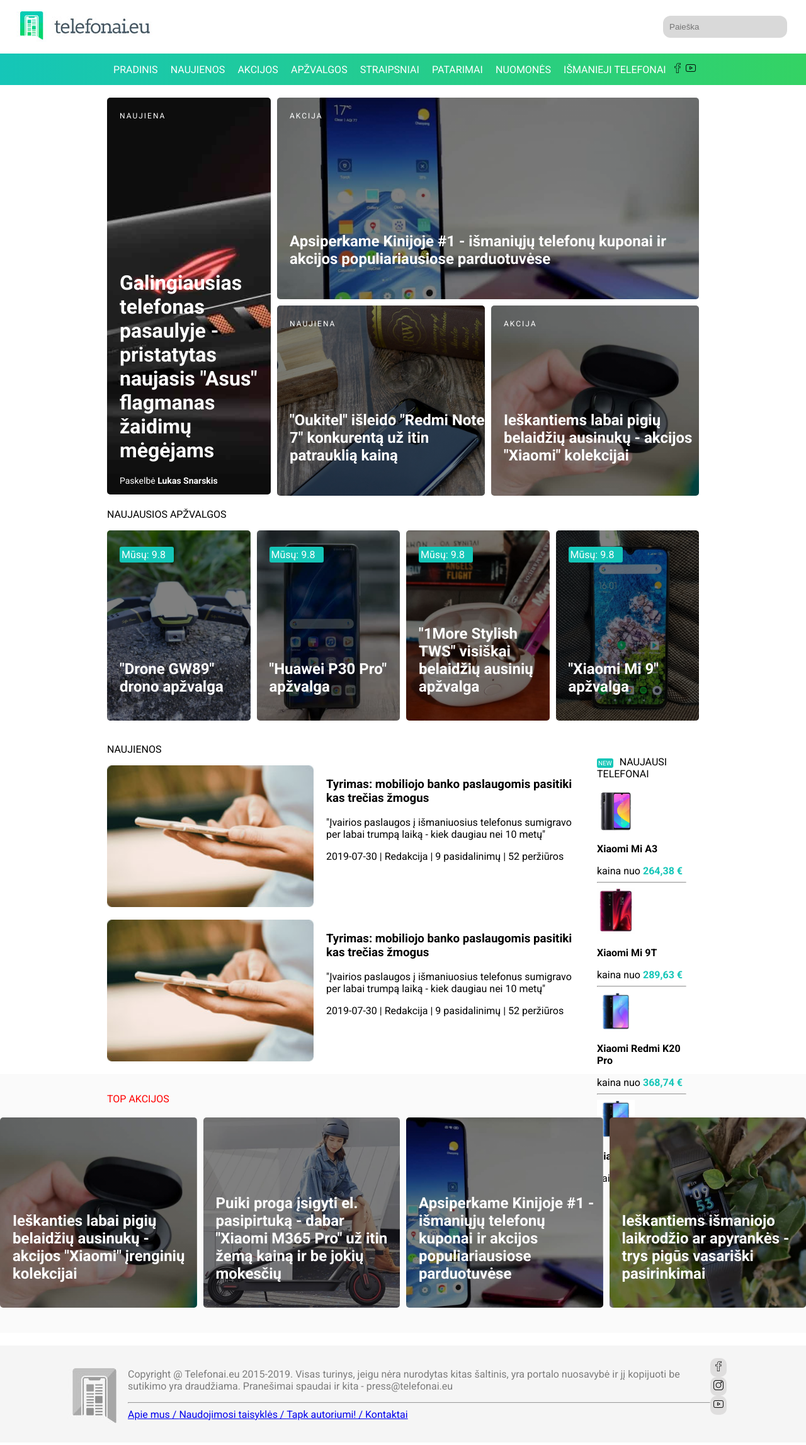
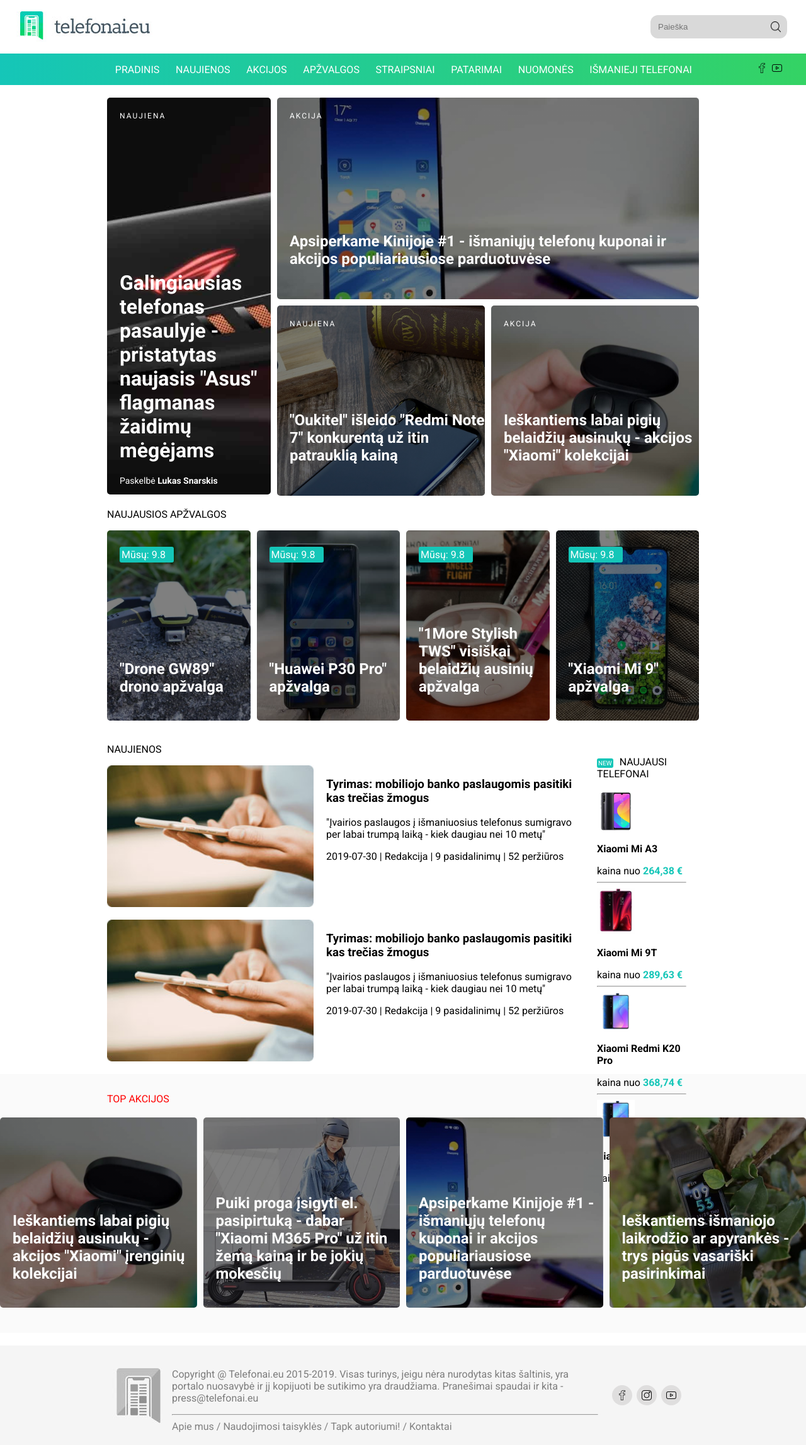
Before and after one commit to ingavisinskaite/devopal-design-task, a React (Create React App) app: page / in a window 1280 px wide. Shown: the whole page at 63% size. Built offline with nearby package versions, Linux system fonts and the light colour scheme.

Commit message:
styling updates

```diff
--- a/src/components/footer/index.jsx
+++ b/src/components/footer/index.jsx
@@ -4,7 +4,9 @@
 const Footer = () => {
   return (
     <div className="FOOTER">
-      <img className="FOOTER__logo" src="./logo-footer.jpg" alt=""></img>
+      <div>
+        <img src="./logo-footer.jpg" alt=""></img>
+      </div>
       <div className="FOOTER__info">
         <p>
           Copyright @ Telefonai.eu 2015-2019. Visas turinys, jeigu nėra
@@ -13,20 +15,40 @@
           press@telefonai.eu
         </p>
         <hr></hr>
-        <a href="/">Apie mus / </a>
-        <a href="/">Naudojimosi taisyklės / </a>
-        <a href="/">Tapk autoriumi! / </a>
-        <a href="/">Kontaktai</a>
+        <a className="FOOTER__info__link" href="/">
+          Apie mus /{" "}
+        </a>
+        <a className="FOOTER__info__link" href="/">
+          Naudojimosi taisyklės /{" "}
+        </a>
+        <a className="FOOTER__info__link" href="/">
+          Tapk autoriumi! /{" "}
+        </a>
+        <a className="FOOTER__info__link" href="/">
+          Kontaktai
+        </a>
       </div>
       <div className="FOOTER__media">
-        <a href="/">
-          <img src="./facebook.png" alt=""></img>
+        <a href="/" className="FOOTER__media__link">
+          <img
+            className="FOOTER__media__link__icon"
+            src="./facebook.png"
+            alt=""
+          ></img>
         </a>
-        <a href="/">
-          <img src="./instagram.png" alt=""></img>
+        <a href="/" className="FOOTER__media__link">
+          <img
+            className="FOOTER__media__link__icon"
+            src="./instagram.png"
+            alt=""
+          ></img>
         </a>
-        <a href="/">
-          <img src="./youtube.png" alt=""></img>
+        <a href="/" className="FOOTER__media__link">
+          <img
+            className="FOOTER__media__link__icon"
+            src="./youtube.png"
+            alt=""
+          ></img>
         </a>
       </div>
     </div>
--- a/src/components/footer/style.scss
+++ b/src/components/footer/style.scss
@@ -1,23 +1,41 @@
 .FOOTER {
+    &__logo-container {
+        flex: 15%;
+    }
+
     background-color: rgb(245, 245, 245);
-    padding: 20px 100px;
+    padding: 20px 170px;
     color: #7c7c7c;
     display: flex;
 
-    &__logo {
-        display: inline-block;
-    }
+
 
     &__info {
         display: inline-block;
+        flex: 70%;
+
+        &__link {
+            text-decoration: none;
+            color: gray;
+        }
     }
 
     &__media {
-        a {
-            display: inline-block;
+        display: flex;
+        flex: 15%;
+        justify-content: center;
+        align-items: center;
+
+        &__link {
             background-color: rgb(223, 222, 222);
-            border-radius: 10px;
-            padding: 5px;
+            border-radius: 50%;
+            width: 32px;
+            height: 32px;
+            margin-right: 7px;
+
+            &__icon {
+                transform: translate(50%, 50%);
+            }
         }
     }
 }
--- a/src/components/header/index.jsx
+++ b/src/components/header/index.jsx
@@ -11,7 +11,12 @@
           </a>
         </div>
         <div className="HEADER__container__search">
-          <input type="text" placeholder="Paieška"></input>
+          <input
+            className="HEADER__container__search__input"
+            type="text"
+            placeholder="Paieška"
+          ></input>
+          <img src="/search-icon.png" alt=""></img>
         </div>
       </div>
       <div className="HEADER__navbar">
@@ -39,12 +44,22 @@
         <a href="/" className="HEADER__navbar-link">
           IŠMANIEJI TELEFONAI
         </a>
-        <a href="/">
-          <img alt="" src="/facebook.png"></img>
-        </a>
-        <a href="/">
-          <img alt="" src="/youtube.png"></img>
-        </a>
+        <div className="HEADER__navbar__icons">
+          <a href="/">
+            <img
+              alt=""
+              src="/facebook.png"
+              className="HEADER__navbar__icons-icon"
+            ></img>
+          </a>
+          <a href="/">
+            <img
+              alt=""
+              src="/youtube.png"
+              className="HEADER__navbar__icons-icon"
+            ></img>
+          </a>
+        </div>
       </div>
     </div>
   );
--- a/src/components/header/style.scss
+++ b/src/components/header/style.scss
@@ -9,21 +9,24 @@
 
         &__search {
             margin-right: 20px;
+            background-color: #d9d9d9;
+            border-radius: 12px;
+            padding: 10px;
+            display: flex;
 
-            input {
+            &__input {
                 border: none;
                 background-color: #d9d9d9;
-                border-radius: 12px;
-                padding: 10px;
             }
         }
     }
 
     &__navbar {
+
         background: linear-gradient(90deg, #15c6b8 0%, #34d364 100%);
         display: flex;
         height: 50px;
-        padding: 0 170px;
+        padding-left: 170px;
 
         &-link {
             text-decoration: none;
@@ -36,9 +39,16 @@
             padding-top: 4px;
         }
 
-        img {
-            margin-top: 15px;
-            margin-right: 5px;
+
+
+        &__icons {
+            margin-left: 90px;
+            margin-right: 30px;
+
+            &-icon {
+                margin-top: 15px;
+                margin-right: 8px;
+            }
         }
     }
 }
--- a/src/components/sale/index.jsx
+++ b/src/components/sale/index.jsx
@@ -9,7 +9,7 @@
         <div className="HOME__sale__container">
           <div className="HOME__sale__container__1">
             <h2 className="HOME__sale__container__title">
-              Ieškanties labai pigių belaidžių ausinukų - akcijos "Xiaomi"
+              Ieškantiems labai pigių belaidžių ausinukų - akcijos "Xiaomi"
               įrenginių kolekcijai
             </h2>
           </div>
```
Also changed, not shown: public/search-icon.png (renamed from public/magnifying-glass.png).
